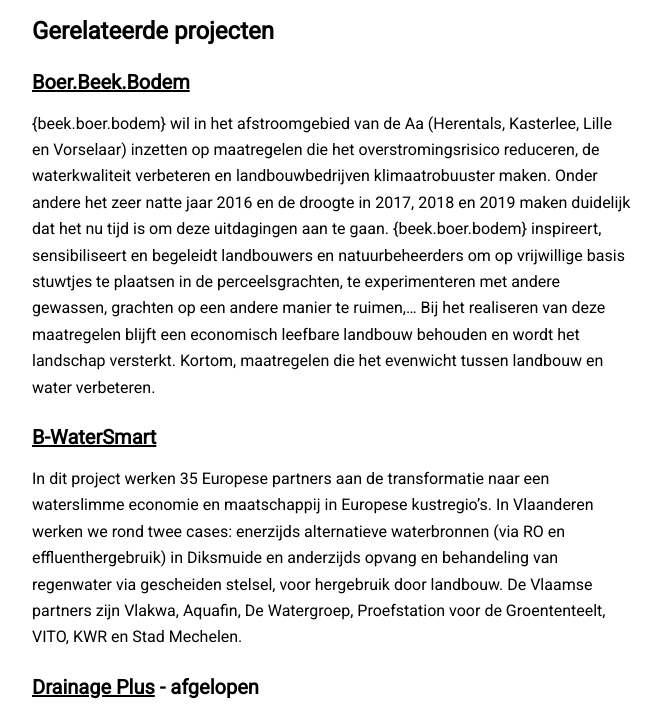
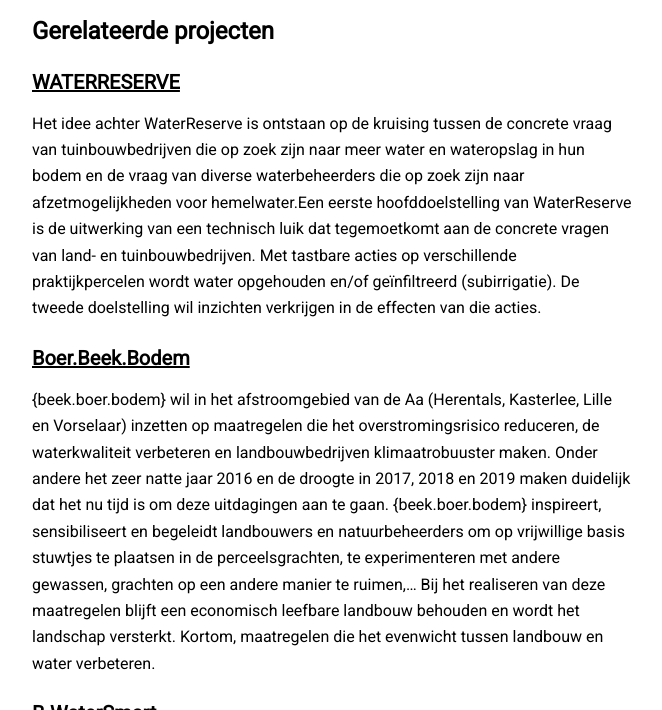
Before and after one commit to sarahgarre/op-peil, a Jekyll site: the page built from pages/documentation.md, in a window 1280 px wide and 900 px high, scrolled down 793 px, cut to the strip 190-900 px from the top of the window. Shown: the whole strip, without its empty margins (308-970 px from the left). Built offline with Jekyll 4.4.1, drawn with Linux system fonts in a browser that asks for light colours; nearby versions of some CDN libraries.

Commit message:
Update documentation.md
waterreserve toevoegen

```diff
--- a/pages/documentation.md
+++ b/pages/documentation.md
@@ -27,6 +27,9 @@
 <iframe width="560" height="315" src="https://www.youtube.com/embed/pAASnJX6puc" title="Webinar peilgestuurde drainage en subirrigatie" frameborder="0" allowfullscreen></iframe>
 
 ## Gerelateerde projecten
+### [WATERRESERVE](https://www.proefstation.be/project/waterreserve)
+Het idee achter WaterReserve is ontstaan op de kruising tussen de concrete vraag van tuinbouwbedrijven die op zoek zijn naar meer water en wateropslag in hun bodem en de vraag van diverse waterbeheerders die op zoek zijn naar afzetmogelijkheden voor hemelwater.Een eerste hoofddoelstelling van WaterReserve is de uitwerking van een technisch luik dat tegemoetkomt aan de concrete vragen van land- en tuinbouwbedrijven. Met tastbare acties op verschillende praktijkpercelen wordt water opgehouden en/of geïnfiltreerd (subirrigatie). De tweede doelstelling wil inzichten verkrijgen in de effecten van die acties.
+
 ### [Boer.Beek.Bodem](https://www.boerennatuur.be/beek-boer-bodem/)
 {beek.boer.bodem} wil in het afstroomgebied van de Aa (Herentals, Kasterlee, Lille en Vorselaar) inzetten op
 maatregelen die het overstromingsrisico reduceren, de waterkwaliteit verbeteren en landbouwbedrijven
```
